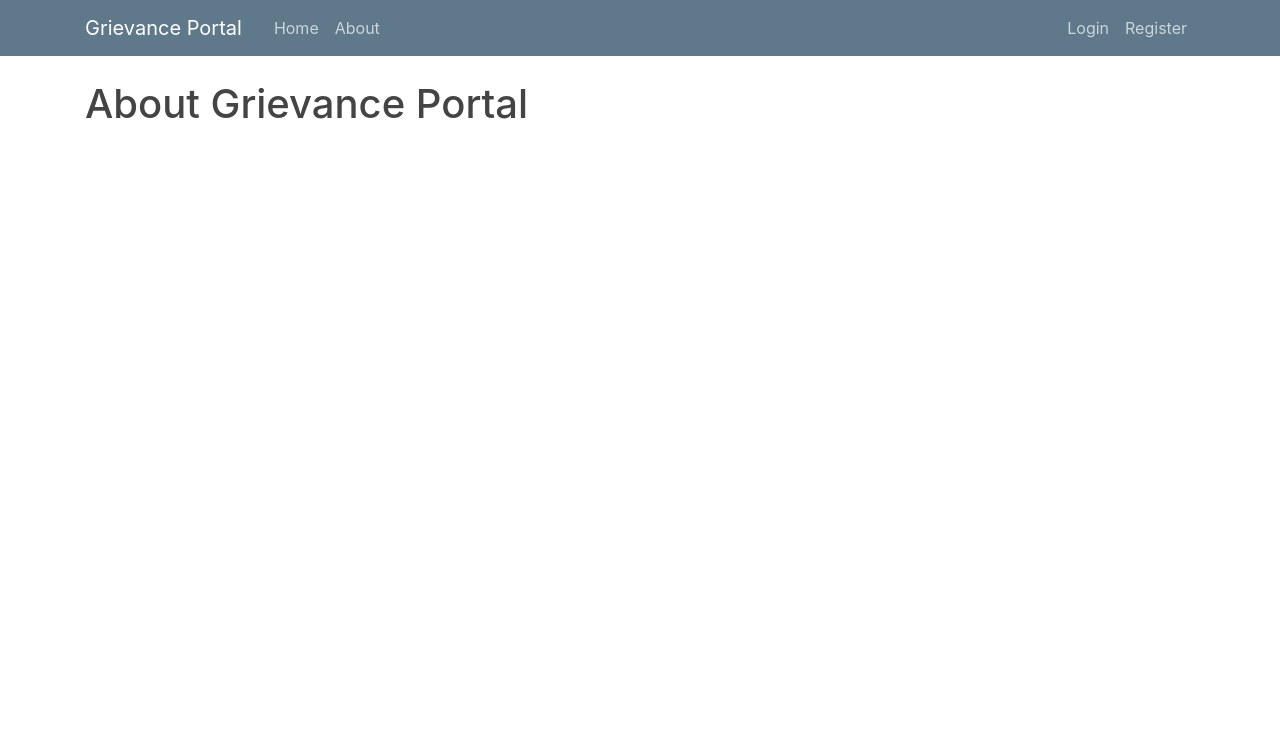
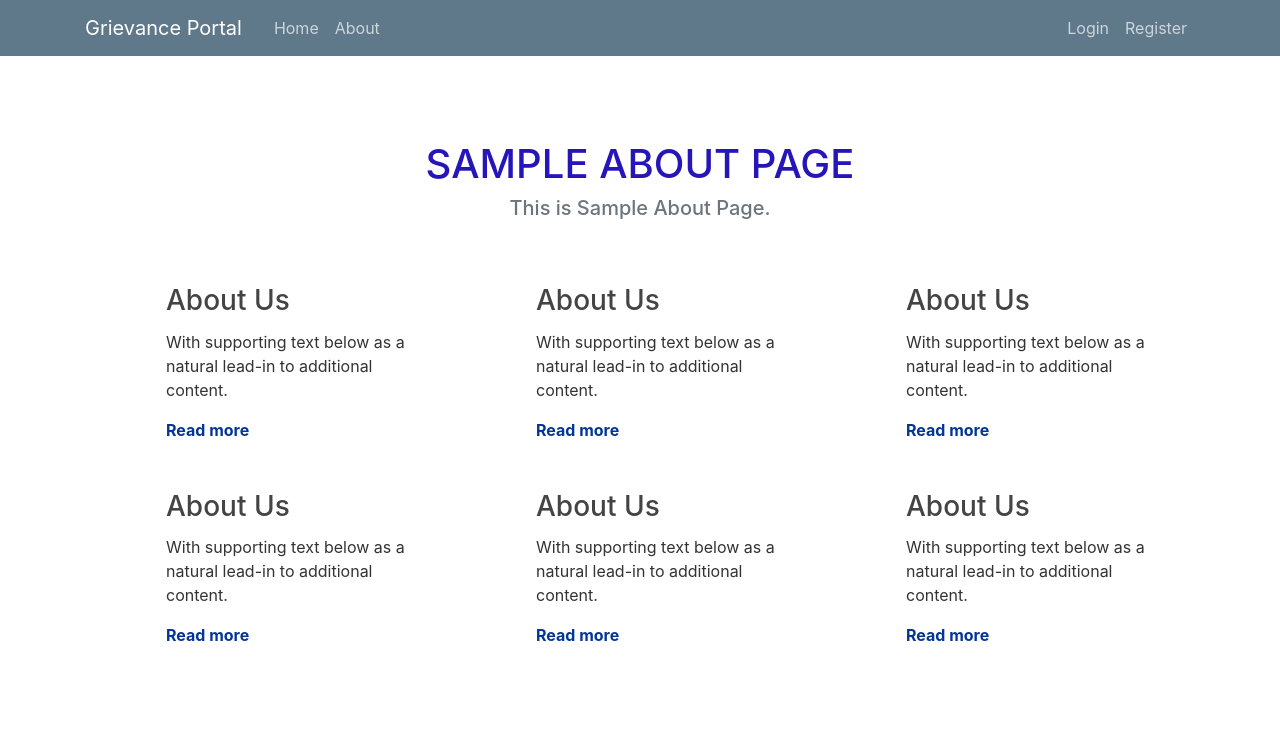
Before and after one commit to RoshanB392/grievance_portal, a Flask app: page /about in a window 1280 px wide. Shown: the top 738 px of the page. Run offline with Flask 2, Linux system fonts and the light colour scheme; parts of the project's set-up code (start-up, migrations or seed data) failed here and were passed over; some libraries are stand-ins or nearby versions.

Commit message:
blue prints implemented

```diff
--- a/flaskApp.py
+++ b/flaskApp.py
@@ -1,5 +1,7 @@
-from flaskApp import app
+from flaskApp import create_app, db
+
+app = create_app()
 
 if __name__ == "__main__":
+    app.run(debug=True)
     db.create_all()
-    app.run(debug=True)
--- a/flaskApp/grievances/routes.py
+++ b/flaskApp/grievances/routes.py
@@ -1,6 +1,6 @@
 from flask import render_template, flash, redirect, url_for, request, abort, Blueprint
 from flaskApp.models import Grievance
-from flaskApp import app, bcrypt , db
+from flaskApp import bcrypt , db
 from flaskApp.grievances.forms import PostGrievanceForm
 from flaskApp.grievances.utils import save_grievance_picture
 from flask_login import current_user, login_required
--- a/flaskApp/grievances/utils.py
+++ b/flaskApp/grievances/utils.py
@@ -1,13 +1,13 @@
 import os
 import secrets
-from flaskApp import app
+from flask import current_app
 
 
 def save_grievance_picture(form_picture):
     random_hex = secrets.token_hex(8)
     f_name, f_ext = os.path.splitext(form_picture.filename)
     picture_fn = random_hex + f_ext
-    picture_path = os.path.join(app.root_path, 'static/grievance_pic', picture_fn)
+    picture_path = os.path.join(current_app.root_path, 'static/grievance_pic', picture_fn)
     form_picture.save(picture_path)
 
     return picture_fn
--- a/flaskApp/static/style.css
+++ b/flaskApp/static/style.css
@@ -106,3 +106,86 @@ font-size: 2.5rem;
     -webkit-border-radius: 8px;
     border-radius: 8px;
 }
+
+
+/**********************
+/***** Services *******
+/*********************/
+@import url('https://maxcdn.bootstrapcdn.com/font-awesome/4.7.0/css/font-awesome.min.css');
+section{
+	padding: 60px 0;
+}
+section .section-title{
+	text-align:center;
+	color:#2616b9;
+	margin-bottom:50px;
+	text-transform:uppercase;
+}
+#what-we-do{
+	background:#ffffff;
+}
+#what-we-do .card{
+	padding: 1rem!important;
+	border: none;
+	margin-bottom:1rem;
+	-webkit-transition: .5s all ease;
+	-moz-transition: .5s all ease;
+	transition: .5s all ease;
+}
+#what-we-do .card:hover{
+	-webkit-box-shadow: 5px 7px 9px -4px rgb(158, 158, 158);
+	-moz-box-shadow: 5px 7px 9px -4px rgb(158, 158, 158);
+	box-shadow: 5px 7px 9px -4px rgb(158, 158, 158);
+}
+#what-we-do .card .card-block{
+	padding-left: 50px;
+    position: relative;
+}
+#what-we-do .card .card-block a{
+	color: #023696 !important;
+	font-weight:700;
+	text-decoration:none;
+}
+#what-we-do .card .card-block a i{
+	display:none;
+
+}
+#what-we-do .card:hover .card-block a i{
+	display:inline-block;
+	font-weight:700;
+
+}
+#what-we-do .card .card-block:before{
+	font-family: FontAwesome;
+    position: absolute;
+    font-size: 39px;
+    color: #007b5e;
+    left: 0;
+	-webkit-transition: -webkit-transform .2s ease-in-out;
+    transition:transform .2s ease-in-out;
+}
+#what-we-do .card .block-1:before{
+    content: "\f0e7";
+}
+#what-we-do .card .block-2:before{
+    content: "\f0eb";
+}
+#what-we-do .card .block-3:before{
+    content: "\f00c";
+}
+#what-we-do .card .block-4:before{
+    content: "\f209";
+}
+#what-we-do .card .block-5:before{
+    content: "\f0a1";
+}
+#what-we-do .card .block-6:before{
+    content: "\f218";
+}
+#what-we-do .card:hover .card-block:before{
+	-webkit-transform: rotate(360deg);
+	transform: rotate(360deg);
+	-webkit-transition: .5s all ease;
+	-moz-transition: .5s all ease;
+	transition: .5s all ease;
+}
--- a/flaskApp/templates/about.html
+++ b/flaskApp/templates/about.html
@@ -1,7 +1,75 @@
 {% extends "layout.html" %}
 
 {% block content %}
-<div>
-    <h1>About Grievance Portal</h1>
-</div>
+<!-- <link href="//maxcdn.bootstrapcdn.com/bootstrap/4.0.0/css/bootstrap.min.css" rel="stylesheet" id="bootstrap-css">
+<script src="//maxcdn.bootstrapcdn.com/bootstrap/4.0.0/js/bootstrap.min.js"></script>
+<script src="//cdnjs.cloudflare.com/ajax/libs/jquery/3.2.1/jquery.min.js"></script>
+---- Include the above in your HEAD tag -------- -->
+
+<!-- Services section -->
+	<section id="what-we-do">
+		<div class="container-fluid">
+			<h2 class="section-title mb-2 h1">Sample About Page</h2>
+			<p class="text-center text-muted h5">This is Sample About Page.</p>
+			<div class="row mt-5">
+				<div class="col-xs-12 col-sm-6 col-md-4 col-lg-4 col-xl-4">
+					<div class="card">
+						<div class="card-block block-1">
+							<h3 class="card-title">About Us</h3>
+							<p class="card-text">With supporting text below as a natural lead-in to additional content.</p>
+							<a href="#qb8D02" title="Read more" class="read-more" >Read more<i class="fa fa-angle-double-right ml-2"></i></a>
+						</div>
+					</div>
+				</div>
+				<div class="col-xs-12 col-sm-6 col-md-4 col-lg-4 col-xl-4">
+					<div class="card">
+						<div class="card-block block-2">
+							<h3 class="card-title">About Us</h3>
+							<p class="card-text">With supporting text below as a natural lead-in to additional content.</p>
+							<a href="#qb8D02" title="Read more" class="read-more" >Read more<i class="fa fa-angle-double-right ml-2"></i></a>
+						</div>
+					</div>
+				</div>
+				<div class="col-xs-12 col-sm-6 col-md-4 col-lg-4 col-xl-4">
+					<div class="card">
+						<div class="card-block block-3">
+							<h3 class="card-title">About Us</h3>
+							<p class="card-text">With supporting text below as a natural lead-in to additional content.</p>
+							<a href="#qb8D02" title="Read more" class="read-more" >Read more<i class="fa fa-angle-double-right ml-2"></i></a>
+						</div>
+					</div>
+				</div>
+			</div>
+			<div class="row">
+				<div class="col-xs-12 col-sm-6 col-md-4 col-lg-4 col-xl-4">
+					<div class="card">
+						<div class="card-block block-4">
+							<h3 class="card-title">About Us</h3>
+							<p class="card-text">With supporting text below as a natural lead-in to additional content.</p>
+							<a href="#qb8D02" title="Read more" class="read-more" >Read more<i class="fa fa-angle-double-right ml-2"></i></a>
+						</div>
+					</div>
+				</div>
+				<div class="col-xs-12 col-sm-6 col-md-4 col-lg-4 col-xl-4">
+					<div class="card">
+						<div class="card-block block-5">
+							<h3 class="card-title">About Us</h3>
+							<p class="card-text">With supporting text below as a natural lead-in to additional content.</p>
+							<a href="#qb8D02" title="Read more" class="read-more" >Read more<i class="fa fa-angle-double-right ml-2"></i></a>
+						</div>
+					</div>
+				</div>
+				<div class="col-xs-12 col-sm-6 col-md-4 col-lg-4 col-xl-4">
+					<div class="card">
+						<div class="card-block block-6">
+							<h3 class="card-title">About Us</h3>
+							<p class="card-text">With supporting text below as a natural lead-in to additional content.</p>
+							<a href="#qb8D02" title="Read more" class="read-more" >Read more<i class="fa fa-angle-double-right ml-2"></i></a>
+						</div>
+					</div>
+				</div>
+			</div>
+		</div>
+	</section>
+	<!-- /Services section -->
 {%  endblock content%}
--- a/flaskApp/users/routes.py
+++ b/flaskApp/users/routes.py
@@ -1,6 +1,6 @@
 from flask import render_template, flash, redirect, url_for, request, Blueprint
 from flaskApp.models import User
-from flaskApp import app, bcrypt , db
+from flaskApp import bcrypt , db
 from flaskApp.users.forms import RegistrationForm, LoginForm, UpdateAccountForm, RequestResetForm, ResetPasswordForm
 from flask_login import login_user, current_user, logout_user, login_required
 from flaskApp.users.utils import save_picture, send_reset_email
--- a/flaskApp/users/utils.py
+++ b/flaskApp/users/utils.py
@@ -1,16 +1,16 @@
 import os
 import secrets
 from PIL import Image
-from flask import url_for
+from flask import url_for, current_app
 from flask_mail import Message
-from flaskApp import app, mail
+from flaskApp import mail
 
 
 def save_picture(form_picture):
     random_hex = secrets.token_hex(8)
     f_name, f_ext = os.path.splitext(form_picture.filename)
     picture_fn = random_hex + f_ext
-    picture_path = os.path.join(app.root_path, 'static/profile_pic', picture_fn)
+    picture_path = os.path.join(current_app.root_path, 'static/profile_pic', picture_fn)
 
     output_size = (125, 125)
     i = Image.open(form_picture)
```
Also changed, not shown: flaskApp/__init__.py (+21 -18 lines), flaskApp/config.py (added, +11 -0 lines), flaskApp/models.py (+4 -3 lines).
